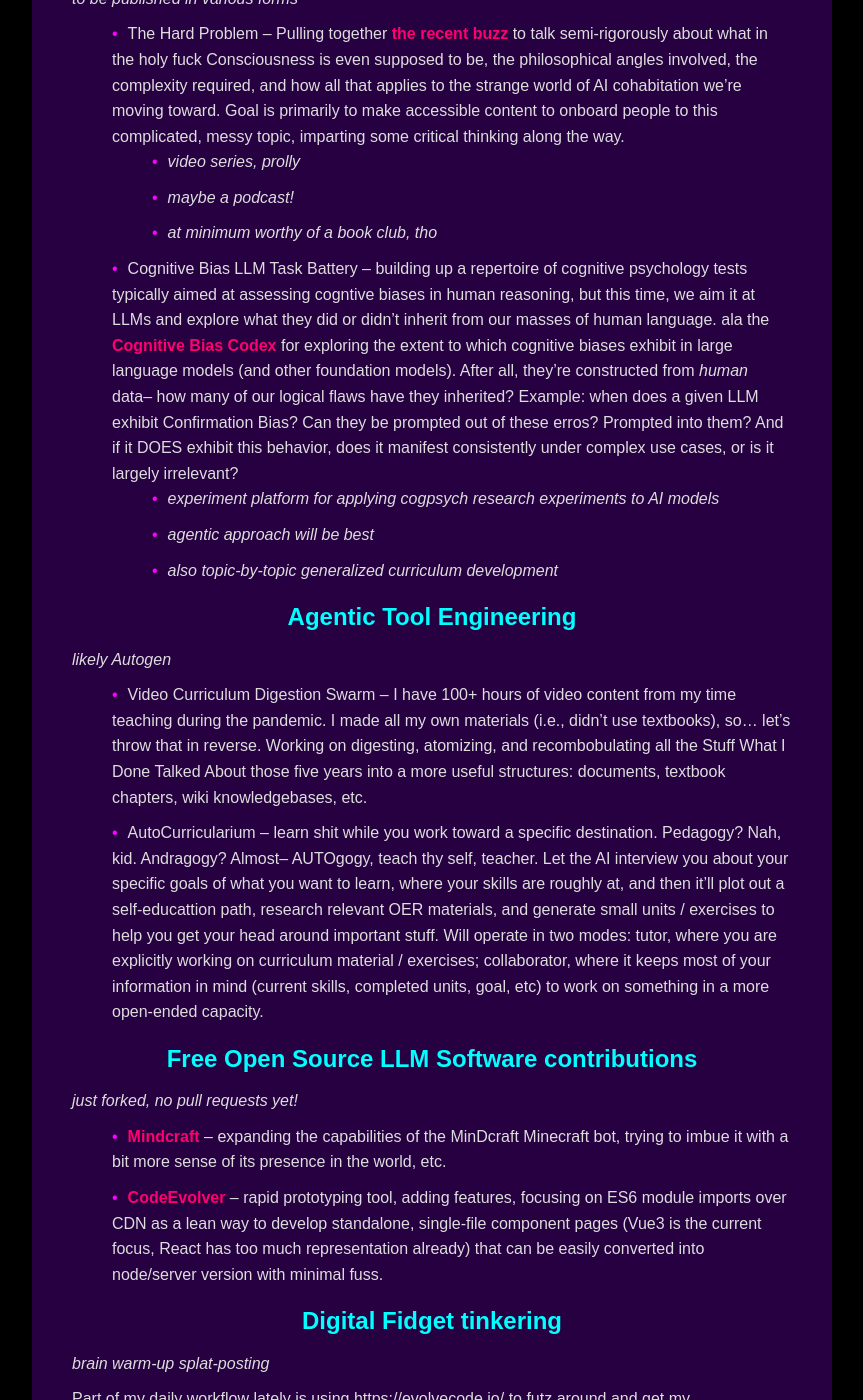
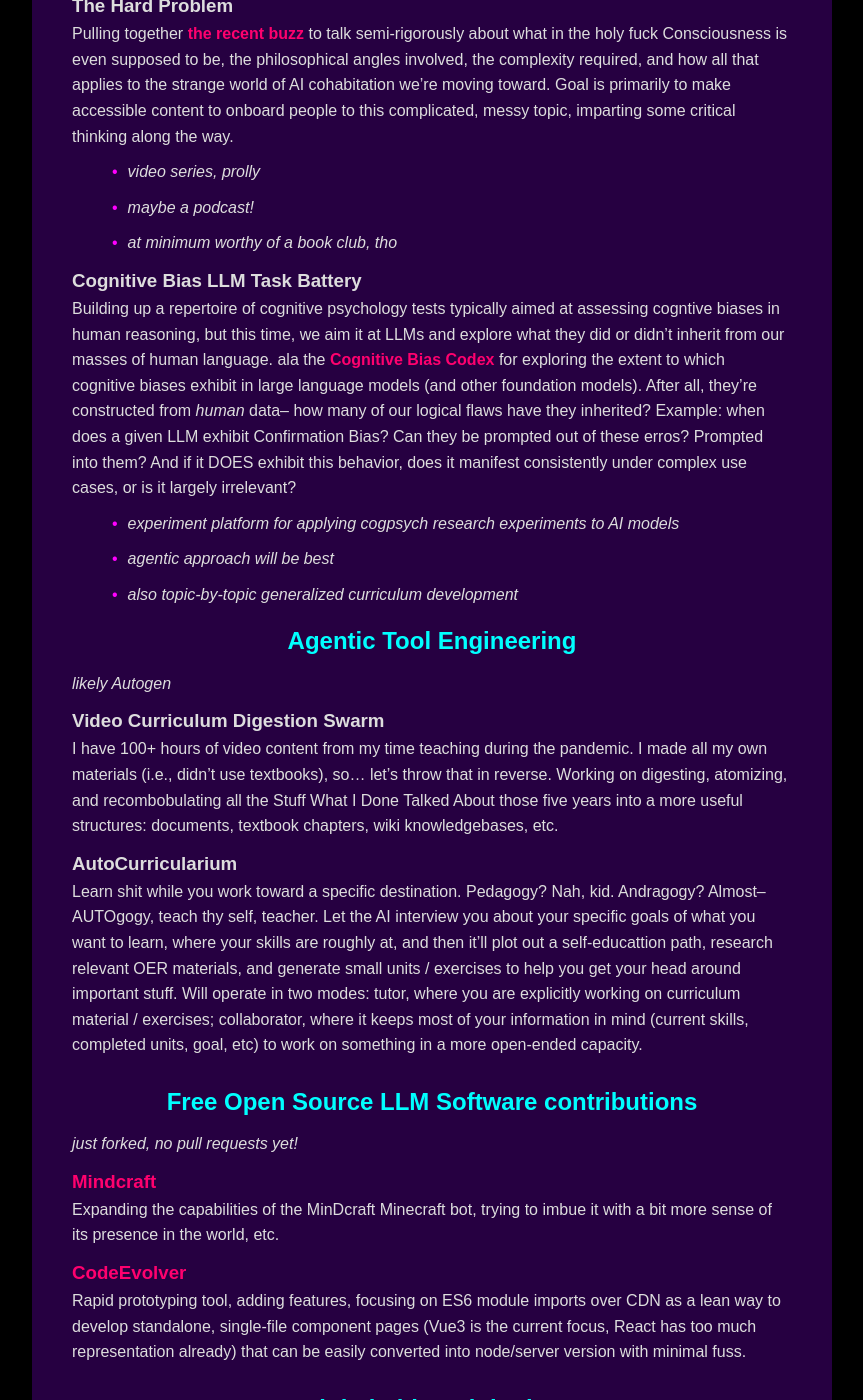
Before and after one commit to JacKaL37/jackal37.github.io, a Jekyll site: the page built from index.md, in a window 1280 px wide and 1400 px high, scrolled down 488 px. Shown: the whole window, without its empty margins (208-1071 px from the left). Built offline with Jekyll 4.4.1, drawn with Linux system fonts in a browser that asks for light colours.

Commit message:
Update index.md

```diff
--- a/index.md
+++ b/index.md
@@ -5,29 +5,27 @@
 
 # DrJKL
 
-cognitive scientist and phd researcher,
+cognitive scientist and phd researcher, <br/>
+online-async educator and ex-professor, <br/>
+open source full stack AI app developer/tinkerer <br/>
 
-online-async educator and ex-professor,
-
-open source full stack AI app developer/tinkerer
-
-[github](https://github.com/JacKaL37/)
-
-[youtube](https://www.youtube.com/@john.k.lindstedt)
-
-[linkedin](https://www.linkedin.com/in/johnklindstedt/)
-
-[google scholar](https://scholar.google.com/citations?user=40mIgZQAAAAJ)
+- [github](https://github.com/JacKaL37/)
+- [youtube](https://www.youtube.com/@john.k.lindstedt)
+- [linkedin](https://www.linkedin.com/in/johnklindstedt/)
+- [google scholar](https://scholar.google.com/citations?user=40mIgZQAAAAJ)
 
 ## Long Form Research Dissemination and Outreach
 
 *to be published in various forms*
 
-- The Hard Problem -- Pulling together [the recent buzz](https://www.sciencedirect.com/science/article/pii/S0079610723001128) to talk semi-rigorously about what in the holy fuck Consciousness is even supposed to be, the philosophical angles involved, the complexity required, and how all that applies to the strange world of AI cohabitation we're moving toward. Goal is primarily to make accessible content to onboard people to this complicated, messy topic, imparting some critical thinking along the way.
+### The Hard Problem
+Pulling together [the recent buzz](https://www.sciencedirect.com/science/article/pii/S0079610723001128) to talk semi-rigorously about what in the holy fuck Consciousness is even supposed to be, the philosophical angles involved, the complexity required, and how all that applies to the strange world of AI cohabitation we're moving toward. Goal is primarily to make accessible content to onboard people to this complicated, messy topic, imparting some critical thinking along the way.
   - *video series, prolly*
   - *maybe a podcast!*
   - *at minimum worthy of a book club, tho*
-- Cognitive Bias LLM Task Battery -- building up a repertoire of cognitive psychology tests typically aimed at assessing cogntive biases in human reasoning, but this time, we aim it at LLMs and explore what they did or didn't inherit from our masses of human language. ala the [Cognitive Bias Codex](media/CognitiveBiasCodex.svg) for exploring the extent to which cognitive biases exhibit in large language models (and other foundation models). After all, they're constructed from *human* data-- how many of our logical flaws have they inherited? Example: when does a given LLM exhibit Confirmation Bias? Can they be prompted out of these erros? Prompted into them? And if it DOES exhibit this behavior, does it manifest consistently under complex use cases, or is it largely irrelevant?
+
+### Cognitive Bias LLM Task Battery
+Building up a repertoire of cognitive psychology tests typically aimed at assessing cogntive biases in human reasoning, but this time, we aim it at LLMs and explore what they did or didn't inherit from our masses of human language. ala the [Cognitive Bias Codex](media/CognitiveBiasCodex.svg) for exploring the extent to which cognitive biases exhibit in large language models (and other foundation models). After all, they're constructed from *human* data-- how many of our logical flaws have they inherited? Example: when does a given LLM exhibit Confirmation Bias? Can they be prompted out of these erros? Prompted into them? And if it DOES exhibit this behavior, does it manifest consistently under complex use cases, or is it largely irrelevant?
   - *experiment platform for applying cogpsych research experiments to AI models*
   - *agentic approach will be best*
   - *also topic-by-topic generalized curriculum development*
@@ -36,15 +34,21 @@
 
 *likely Autogen*
 
-- Video Curriculum Digestion Swarm -- I have 100+ hours of video content from my time teaching during the pandemic. I made all my own materials (i.e., didn't use textbooks), so... let's throw that in reverse. Working on digesting, atomizing, and recombobulating all the Stuff What I Done Talked About those five years into a more useful structures: documents, textbook chapters, wiki knowledgebases, etc.
-- AutoCurricularium -- learn shit while you work toward a specific destination. Pedagogy? Nah, kid. Andragogy? Almost-- AUTOgogy, teach thy self, teacher. Let the AI interview you about your specific goals of what you want to learn, where your skills are roughly at, and then it'll plot out a self-educattion path, research relevant OER materials, and generate small units / exercises to help you get your head around important stuff. Will operate in two modes: tutor, where you are explicitly working on curriculum material / exercises; collaborator, where it keeps most of your information in mind (current skills, completed units, goal, etc) to work on something in a more open-ended capacity.
+### Video Curriculum Digestion Swarm
+I have 100+ hours of video content from my time teaching during the pandemic. I made all my own materials (i.e., didn't use textbooks), so... let's throw that in reverse. Working on digesting, atomizing, and recombobulating all the Stuff What I Done Talked About those five years into a more useful structures: documents, textbook chapters, wiki knowledgebases, etc.
+
+### AutoCurricularium
+Learn shit while you work toward a specific destination. Pedagogy? Nah, kid. Andragogy? Almost-- AUTOgogy, teach thy self, teacher. Let the AI interview you about your specific goals of what you want to learn, where your skills are roughly at, and then it'll plot out a self-educattion path, research relevant OER materials, and generate small units / exercises to help you get your head around important stuff. Will operate in two modes: tutor, where you are explicitly working on curriculum material / exercises; collaborator, where it keeps most of your information in mind (current skills, completed units, goal, etc) to work on something in a more open-ended capacity.
 
 ## Free Open Source LLM Software contributions
 
 *just forked, no pull requests yet!*
 
-- [Mindcraft](https://github.com/kolbytn/mindcraft) -- expanding the capabilities of the MinDcraft Minecraft bot, trying to imbue it with a bit more sense of its presence in the world, etc.
-- [CodeEvolver](https://github.com/MaxRobinsonTheGreat/CodeEvolver) -- rapid prototyping tool, adding features, focusing on ES6 module imports over CDN as a lean way to develop standalone, single-file component pages (Vue3 is the current focus, React has too much representation already) that can be easily converted into node/server version with minimal fuss.
+### [Mindcraft](https://github.com/kolbytn/mindcraft)
+Expanding the capabilities of the MinDcraft Minecraft bot, trying to imbue it with a bit more sense of its presence in the world, etc.
+
+### [CodeEvolver](https://github.com/MaxRobinsonTheGreat/CodeEvolver)
+Rapid prototyping tool, adding features, focusing on ES6 module imports over CDN as a lean way to develop standalone, single-file component pages (Vue3 is the current focus, React has too much representation already) that can be easily converted into node/server version with minimal fuss.
 
 ## Digital Fidget tinkering
 
```
